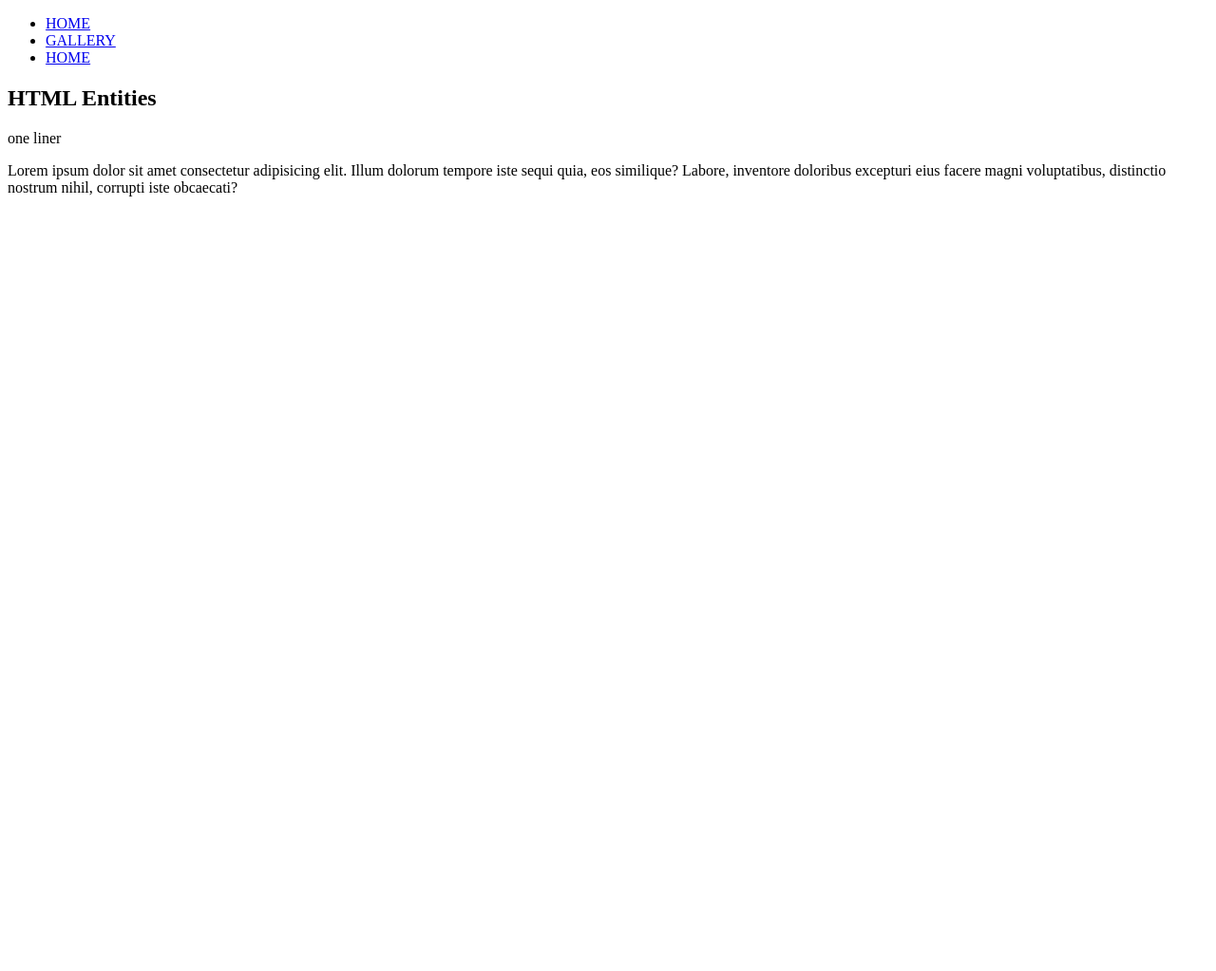
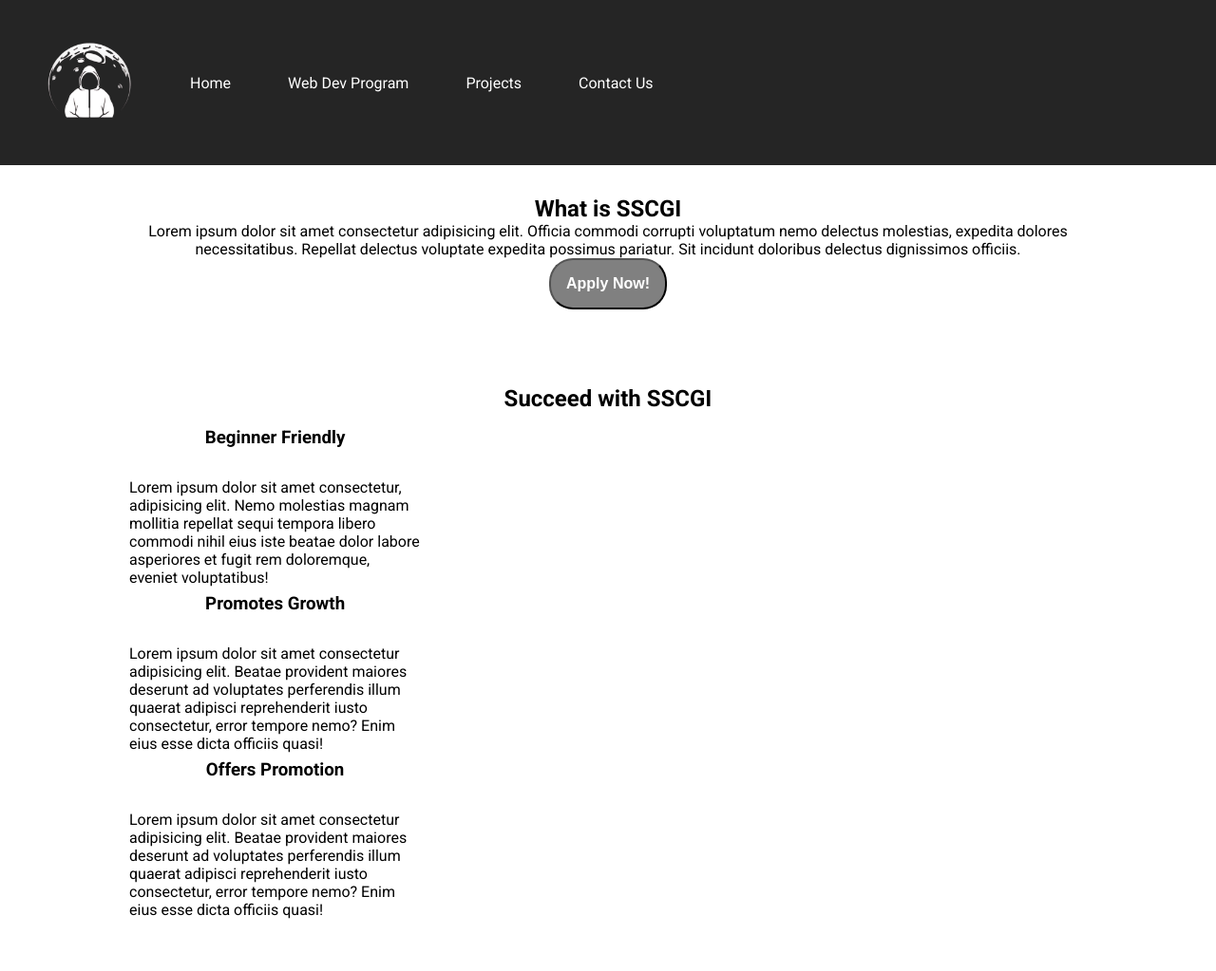
Before and after one commit to johnnicole15/sscgi_diosa_ts01, a plain HTML site: page discussion/index.html in a window 1280 px wide. Shown: the whole page at 95% size. Before the commit the page ends 800 px from the top, so only its background shows below. Drawn offline with Linux system fonts and the light colour scheme.

Commit message:
add info section content and design

```diff
--- a/discussion/index.css
+++ b/discussion/index.css
@@ -0,0 +1,91 @@
+/*CSS Reset*/
+*{
+    margin: 0;
+    padding: 0;
+    box-sizing: border-box;
+}
+
+/*Google Fonts*/
+body{
+    font-family: "Roboto", serif;
+}
+
+/*navbar*/
+.navbar{
+    list-style: none;
+    padding: 10px 20px;
+    margin: 0;
+    display: flex;
+    align-items: center;
+    background-color: #252525;
+
+}
+
+.nav-logo img{
+    width: 150px;
+    height: auto;
+}
+
+.nav{
+    margin: 0 15px;
+}
+
+.nav a{
+    color: white;
+    text-decoration: none;
+    padding: 10px 15px;
+    display: inline-block;
+    transition:background-color 0.3s;
+}
+
+.nav a:hover{
+    background-color: gray;
+}
+
+/*Margin is best used when creating space between element
+    padding is best used when  creating an elements border and its content
+*/
+
+#intro{
+    /*create space between the contents of the intro section and it's border*/
+    /* padding-left: 10%;
+    padding-right: 10%;
+    padding-top: 2rem;
+    padding-bottom: 3rem; */
+    padding: 2rem 10% 3rem;
+    text-align: center;
+}
+
+.header {
+    text-align: center;
+}
+
+#intro button{
+    color: white;
+    font-weight: bold;
+    background-color: gray;
+    border-radius: 25px;
+    font-size: 1rem;
+    padding: 1rem;
+}
+
+#succeed-info{
+    padding: 2rem 10% 3rem;
+
+}
+#succeed-info h2{
+    margin-bottom: 1rem;
+}
+#succeed-info h3{
+    text-align: center;
+    margin-bottom: 2rem;
+}
+
+#succeed-info .card{
+    display: inline-block;
+    vertical-align: top;
+    min-height: 175px;
+    width: 30%;
+    margin-left: 0.5rem;
+    margin-right: 0.5rem;
+}
--- a/discussion/index.html
+++ b/discussion/index.html
@@ -3,35 +3,75 @@
 <head>
     <meta charset="UTF-8">
     <meta name="viewport" content="width=device-width, initial-scale=1.0">
+    <!-- google fonts-->
+    <link rel="preconnect" href="https://fonts.googleapis.com">
+    <link rel="preconnect" href="https://fonts.gstatic.com" crossorigin>
+    <link href="https://fonts.googleapis.com/css2?family=Roboto:ital,wght@0,100;0,300;0,400;0,500;0,700;0,900;1,100;1,300;1,400;1,500;1,700;1,900&display=swap" rel="stylesheet">
+
+    <!-- external css -->
     <link rel="stylesheet" href="./index.css">
-    <title>Version Control</title>
+
+    <title>Model and Layouting</title>
 </head>
 <body>
-    <!--
-        - Create a container element used to group
-        HTML
-        - header value is use for SEO (Search Engine
-        Optimization)
-        - div - general
-        h1
-        - code readability
-        section footer
-     -->
     <nav>
-        <ul>
-            <li><a href="#">HOME</a></li>
-            <li><a href="#">GALLERY</a></li>
-            <li><a href="#">HOME</a></li>
+        <ul class="navbar">
+            <li class="nav-logo">
+                <img src="./images/logo.png" alt="logo">
+            </li>
+            <li class="nav"> <a href="#"> Home</a></li>
+            <li class="nav"> <a href="#"> Web Dev Program</a></li>
+            <li class="nav"> <a href="#"> Projects</a></li>
+            <li class="nav"> <a href="#"> Contact Us</a></li>
         </ul>
     </nav>
-    <main>
-        <section>
-            <h2>HTML Entities</h2>
-            <p>one liner</p>
-            <p>
-                Lorem ipsum dolor sit amet consectetur adipisicing elit. Illum dolorum tempore iste sequi quia, eos similique? Labore,
-                inventore doloribus excepturi eius facere magni voluptatibus, distinctio nostrum nihil, corrupti iste obcaecati? </p>
-        </section>
-    </main>
+    <!-- Start of intro section-->
+    <section id = "intro">
+        <h2 class="header">What is SSCGI</h2>
+        <p>
+            Lorem ipsum dolor sit amet consectetur adipisicing elit. Officia commodi corrupti voluptatum nemo delectus molestias, expedita dolores necessitatibus. Repellat delectus voluptate expedita possimus pariatur. Sit incidunt doloribus delectus dignissimos officiis.
+        </p>
+        <button>Apply Now!</button>
+    </section>
+    <!-- End of intro section-->
+     <!-- Start of info section-->
+    <section id = "succeed-info">
+        <h2 class="header">Succeed with SSCGI</h2>
+        <div>
+            <div class="card">
+                <h3>
+                    Beginner Friendly
+                </h3>
+                <p>
+                    Lorem ipsum dolor sit amet consectetur, adipisicing elit. Nemo molestias magnam mollitia repellat sequi tempora libero commodi nihil eius iste beatae dolor labore asperiores et fugit rem doloremque, eveniet voluptatibus!
+                </p>
+            </div>
+        </div>
+        <div>
+            <div class="card">
+                <h3>
+                    Promotes Growth
+                </h3>
+                <p>
+                    Lorem ipsum dolor sit amet consectetur adipisicing elit. Beatae provident maiores deserunt ad voluptates perferendis illum quaerat adipisci reprehenderit iusto consectetur, error tempore nemo? Enim eius esse dicta officiis quasi!
+                </p>
+            </div>
+        </div>
+        <div>
+            <div class="card">
+                <h3>
+                    Offers Promotion
+                </h3>
+                <p>
+                    Lorem ipsum dolor sit amet consectetur adipisicing elit. Beatae provident maiores deserunt ad voluptates perferendis illum quaerat adipisci reprehenderit iusto consectetur, error tempore nemo? Enim eius esse dicta officiis quasi!
+                </p>
+            </div>
+        </div>
+    </section>
+    <!-- End of info section-->
+
+    <footer>
+
+    </footer>
 </body>
 </html>
```
